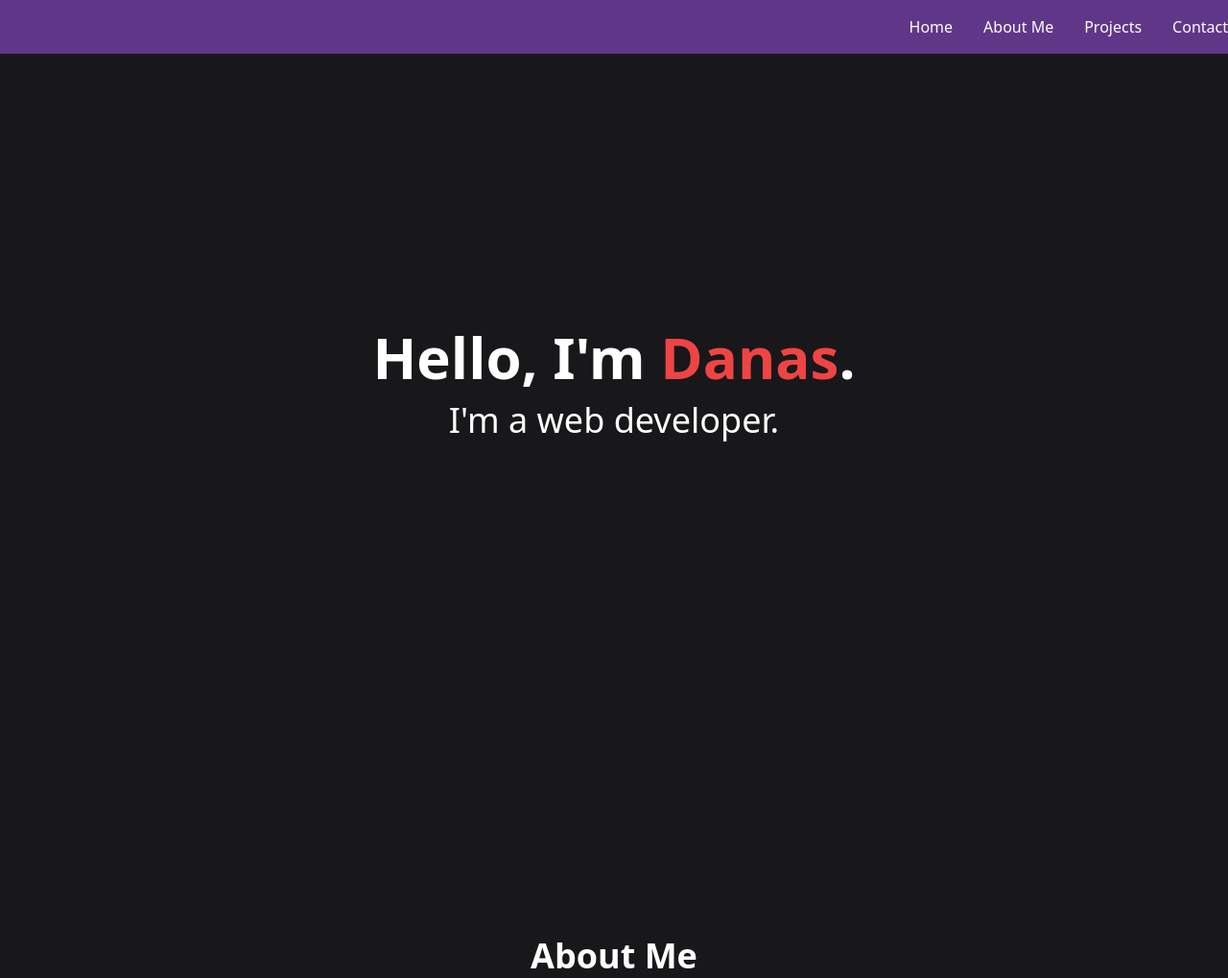
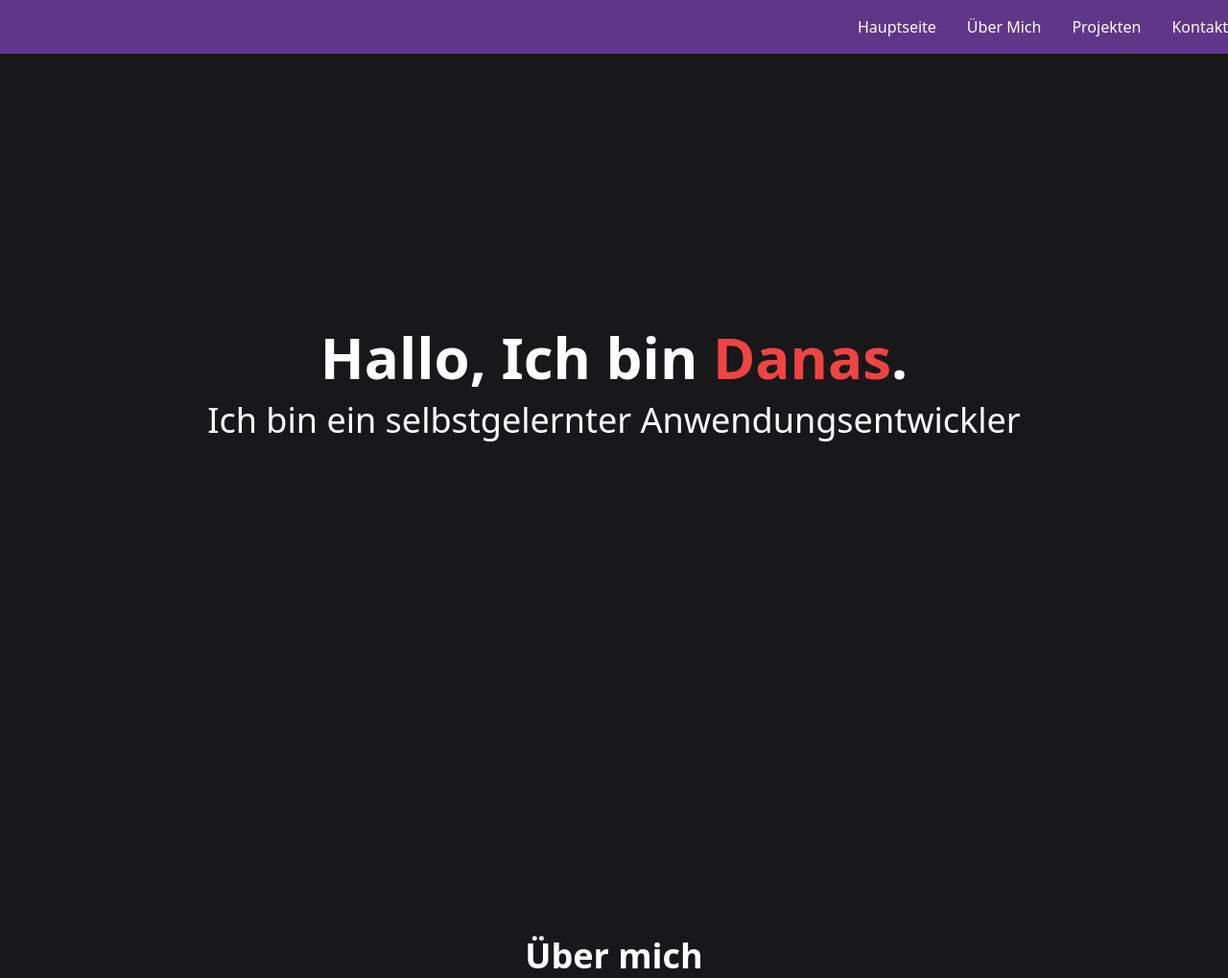
Before and after one commit to LDanas/kozuchovskis, a plain HTML site: page index.html in a window 1280 px wide. Shown: the top 1019 px of the page at 96% size. Drawn offline with nearby package versions, Linux system fonts and the light colour scheme.

Commit message:
Atnaujinimas
Išvertimas į Vok. kalbą.

```diff
--- a/index.html
+++ b/index.html
@@ -13,23 +13,23 @@
   <nav class="bg-purple-500 bg-opacity-50 fixed w-full top-0 z-50">
     <div class="container mx-auto flex justify-end py-4">
       <ul class="flex space-x-8">
-        <li><a href="#home" class="hover:underline">Home</a></li>
-        <li><a href="#about" class="hover:underline">About Me</a></li>
-        <li><a href="#projects" class="hover:underline">Projects</a></li>
-        <li><a href="#contact" class="hover:underline">Contact</a></li>
+        <li><a href="#home" class="hover:underline">Hauptseite</a></li>
+        <li><a href="#about" class="hover:underline">Über Mich</a></li>
+        <li><a href="#projects" class="hover:underline">Projekten</a></li>
+        <li><a href="#contact" class="hover:underline">Kontakt</a></li>
       </ul>
     </div>
   </nav>
 
   <section id="home" class="flex items-center justify-center min-h-screen">
     <div class="text-center space-y-4">
-      <h1 class="text-4xl md:text-6xl font-bold animate-fadeInRight">Hello, I'm <span class="text-red-500">Danas</span>.</h1>
-      <p class="text-2xl md:text-4xl animate-fadeInLeft">I'm a web developer.</p>
+      <h1 class="text-4xl md:text-6xl font-bold animate-fadeInRight">Hallo, Ich bin <span class="text-red-500">Danas</span>.</h1>
+      <p class="text-2xl md:text-4xl animate-fadeInLeft">Ich bin ein selbstgelernter Anwendungsentwickler</p>
     </div>
   </section>
 
   <section id="about" class="min-h-screen flex flex-col items-center justify-center space-y-4">
-    <h2 class="text-4xl font-bold">About Me</h2>
+    <h2 class="text-4xl font-bold">Über mich</h2>
     <img src="manofoto.png" alt="About Me Image" class="rounded-full w-72 h-72">
     <div class="space-y-4 text-center">
       <p class="hidden animate-fadeIn">Hallo! Mein Name ist Danas</p>
@@ -45,10 +45,10 @@
   </section>
 
   <section id="projects" class="min-h-screen flex flex-col items-center justify-center space-y-4">
-    <h2 class="text-4xl font-bold">Projects</h2>
-    <img src="https://placehold.co/300x300" alt="Projects Image" class="rounded-full w-72 h-72">
+    <h2 class="text-4xl font-bold">Projekten</h2>
+    <img src="project1.png" alt="Projects Image" class="rounded-full w-72 h-72">
     <div class="text-center">
-      <p class="text-base font-arial">Description of my projects goes here.</p>
+      <p class="text-base font-arial">Mein Portfolio Website</p>
     </div>
   </section>
 
```
